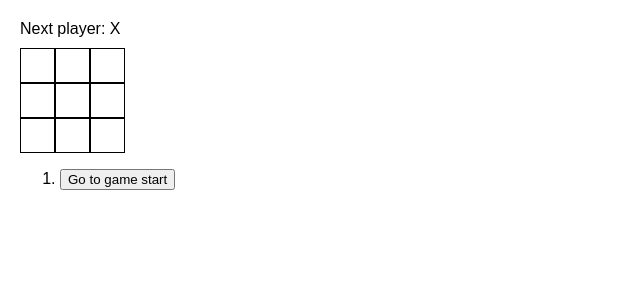
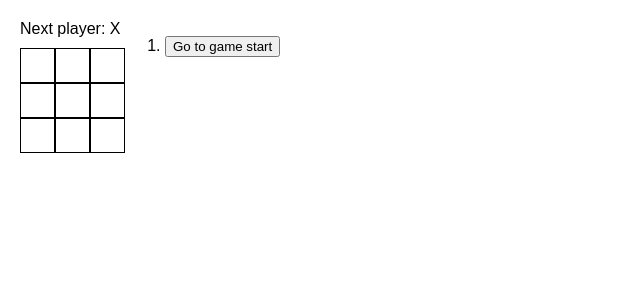
Before and after one commit to gulfaniputra/noughtx-app, a React (Vite) app: page / in a window 1280 px wide. Shown: the top 300 px of the page, without its empty margins (0-640 px from the left). Built offline with nearby package versions, Linux system fonts and the light colour scheme.

Commit message:
Fix 'time travel' buttons' layout

```diff
--- a/src/index.css
+++ b/src/index.css
@@ -28,3 +28,7 @@ body {
 .status {
   margin-bottom: 10px;
 }
+
+.game {
+  display: flex;
+}
```
